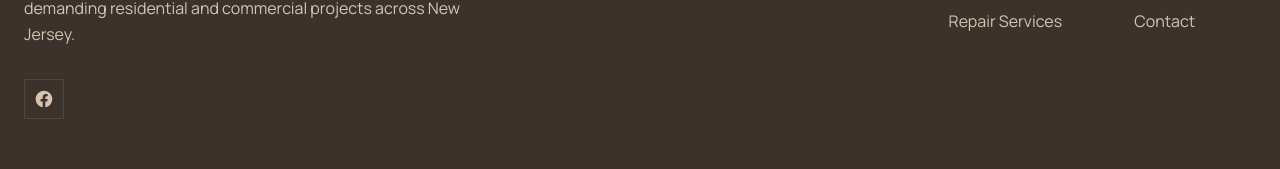
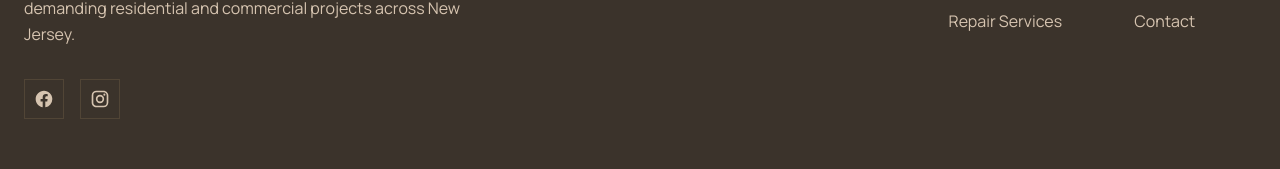
Before and after one commit to Vdassaet/njfenceandrailing, a React (Vite) app: page /privacy in a window 1280 px wide. Shown: the part 1070-1239 px from the top of the page. Built offline with nearby package versions, Linux system fonts and the light colour scheme.

Commit message:
Add Instagram link and icon to footer

```diff
--- a/src/components/Footer.tsx
+++ b/src/components/Footer.tsx
@@ -23,6 +23,17 @@ export default function Footer() {
             >
               <svg className="w-5 h-5 fill-current" viewBox="0 0 24 24">
                 <path d="M12 2.04c-5.5 0-10 4.49-10 10.02 0 5.01 3.66 9.15 8.44 9.9v-7H7.9v-2.9h2.54V9.85c0-2.51 1.49-3.89 3.78-3.89 1.09 0 2.23.19 2.23.19v2.47h-1.26c-1.24 0-1.63.77-1.63 1.56v1.88h2.78l-.45 2.9h-2.33v7a10 10 0 0 0 8.44-9.9c0-5.53-4.5-10.02-10-10.02Z"/>
+              </svg>
+            </a>
+            <a
+              className="w-10 h-10 border border-outline-variant flex items-center justify-center hover:bg-primary hover:text-on-primary transition-colors text-on-surface-variant"
+              href="https://www.instagram.com/njfenceandrailin_/"
+              target="_blank"
+              rel="noopener noreferrer"
+              title="Follow us on Instagram"
+            >
+              <svg className="w-5 h-5 fill-current" viewBox="0 0 24 24">
+                <path d="M7.8,2H16.2C19.4,2 22,4.6 22,7.8V16.2A5.8,5.8 0 0,1 16.2,22H7.8C4.6,22 2,19.4 2,16.2V7.8A5.8,5.8 0 0,1 7.8,2M7.6,4A3.6,3.6 0 0,0 4,7.6V16.4C4,18.39 5.61,20 7.6,20H16.4A3.6,3.6 0 0,0 20,16.4V7.6C20,5.61 18.39,4 16.4,4H7.6M17.25,5.5A1.25,1.25 0 0,1 18.5,6.75A1.25,1.25 0 0,1 17.25,8A1.25,1.25 0 0,1 16,6.75A1.25,1.25 0 0,1 17.25,5.5M12,7A5,5 0 0,1 17,12A5,5 0 0,1 12,17A5,5 0 0,1 7,12A5,5 0 0,1 12,7M12,9A3,3 0 0,0 9,12A3,3 0 0,0 12,15A3,3 0 0,0 15,12A3,3 0 0,0 12,9Z"/>
               </svg>
             </a>
           </div>
```
